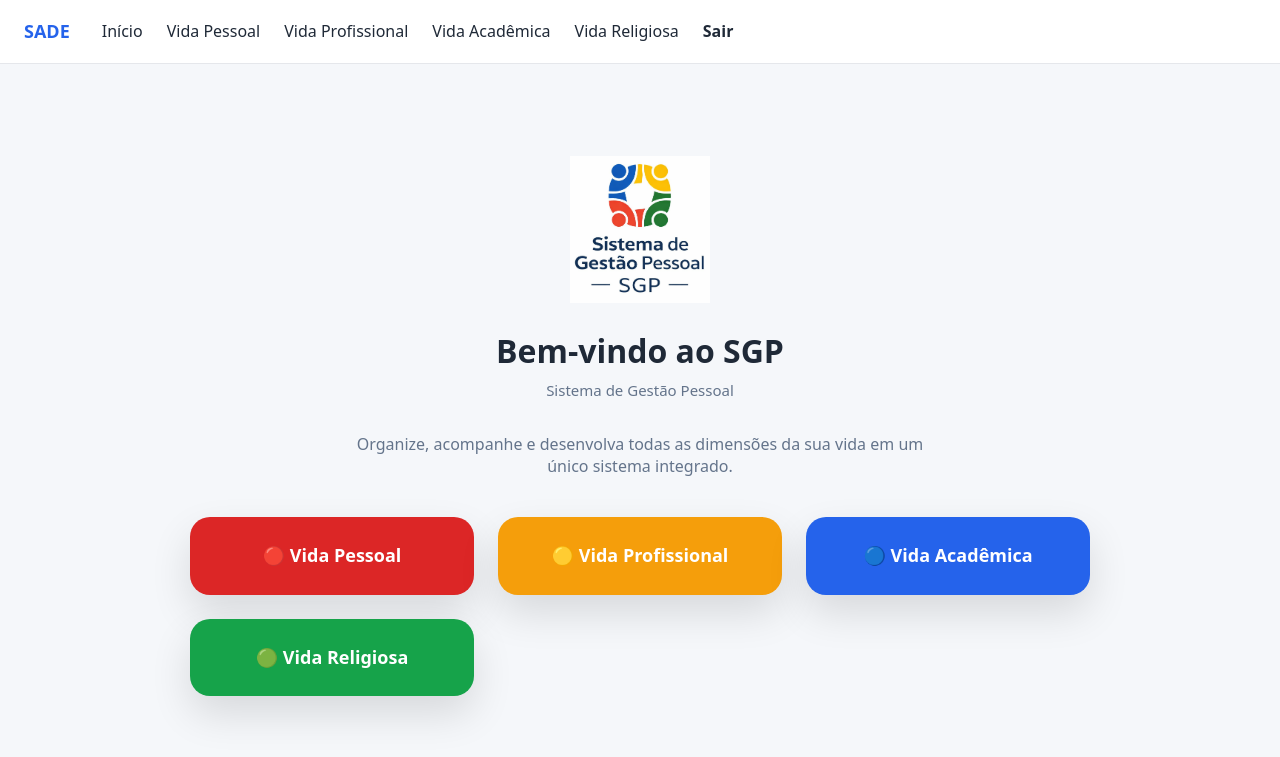
After one commit to sade131102/sade, a PHP site: page /app/dashboard/boas_vindas.php in a window 1280 px wide. The commit adds this page. Shown: the top 757 px of the page. Run offline with PHP 8.4, Linux system fonts and the light colour scheme; the visitor is signed in with stand-in values (Sample User, id 1).

Commit message:
Cria tela de boas-vindas do Sistema de Gestão Pessoal (SGP)

```diff
--- a/app/auth/login.php
+++ b/app/auth/login.php
@@ -12,7 +12,7 @@ if ($_POST) {
     if ($u && password_verify($_POST['senha'], $u['senha'])) {
         $_SESSION['usuario_id'] = $u['id'];
         $_SESSION['usuario_nome'] = $u['nome'];
-		header("Location: /controle_estudos/app/dashboard/dashboard.php");
+		header("Location: /controle_estudos/app/dashboard/boas_vindas.php");
         exit;
     }
     $erro = "Login inválido";
--- /dev/null
+++ b/app/dashboard/boas_vindas.php
@@ -0,0 +1,58 @@
+<?php
+$titulo = 'Bem-vindo ao SGP';
+$pagina = 'page-dashboard';
+
+require_once $_SERVER['DOCUMENT_ROOT'] . '/controle_estudos/config/bootstrap.php';
+require_once APP_ROOT . '/app/templates/auth.php';
+
+ob_start();
+?>
+
+<div class="page-central welcome">
+
+  <img src="/controle_estudos/assets/img/sgp1.png"
+       alt="Sistema de Gestão Pessoal"
+       class="welcome-logo">
+
+  <h1 class="titulo-central">
+    Bem-vindo ao <strong>SGP</strong>
+  </h1>
+
+  <p class="subtitulo-central">
+    Sistema de Gestão Pessoal
+  </p>
+
+  <p class="welcome-text">
+    Organize, acompanhe e desenvolva todas as dimensões da sua vida
+    em um único sistema integrado.
+  </p>
+
+  <div class="welcome-modulos">
+
+    <a href="/controle_estudos/app/vida_pessoal/index.php"
+       class="welcome-card pessoal">
+      🔴 Vida Pessoal
+    </a>
+
+    <a href="/controle_estudos/app/vida_profissional/index.php"
+       class="welcome-card profissional">
+      🟡 Vida Profissional
+    </a>
+
+    <a href="/controle_estudos/app/vida_academica/index.php"
+       class="welcome-card academica">
+      🔵 Vida Acadêmica
+    </a>
+
+    <a href="/controle_estudos/app/vida_religiosa/index.php"
+       class="welcome-card religiosa">
+      🟢 Vida Religiosa
+    </a>
+
+  </div>
+
+</div>
+
+<?php
+$conteudo = ob_get_clean();
+require_once APP_ROOT . '/app/templates/template.php';
--- a/assets/css/pages.css
+++ b/assets/css/pages.css
@@ -415,3 +415,66 @@ INDICADORES – DASHBOARD (CIRCULAR)
 .mod-religiosa .card-acao .btn.btn-listar:hover {
   background: #15803d;
 }
+
+/* =========================
+TELA DE BOAS-VINDAS – SGP
+========================= */
+
+.welcome {
+  text-align: center;
+  padding-top: 60px;
+}
+
+.welcome-logo {
+  width: 140px;
+  margin-bottom: 20px;
+}
+
+.welcome-text {
+  max-width: 600px;
+  margin: 20px auto 40px;
+  font-size: 16px;
+  color: var(--muted);
+}
+
+/* Cards dos módulos */
+.welcome-modulos {
+  display: grid;
+  grid-template-columns: repeat(auto-fit, minmax(220px, 1fr));
+  gap: 24px;
+  max-width: 900px;
+  margin: 0 auto;
+}
+
+.welcome-card {
+  padding: 26px;
+  border-radius: 20px;
+  font-size: 18px;
+  font-weight: 600;
+  text-decoration: none;
+  color: #fff;
+  transition: transform .2s ease, box-shadow .2s ease;
+  box-shadow: 0 18px 40px rgba(0,0,0,0.12);
+}
+
+.welcome-card:hover {
+  transform: translateY(-4px);
+  box-shadow: 0 25px 50px rgba(0,0,0,0.18);
+}
+
+/* Cores dos módulos */
+.welcome-card.pessoal {
+  background: var(--vermelho);
+}
+
+.welcome-card.profissional {
+  background: var(--amarelo);
+}
+
+.welcome-card.academica {
+  background: var(--azul);
+}
+
+.welcome-card.religiosa {
+  background: var(--verde);
+}
```
